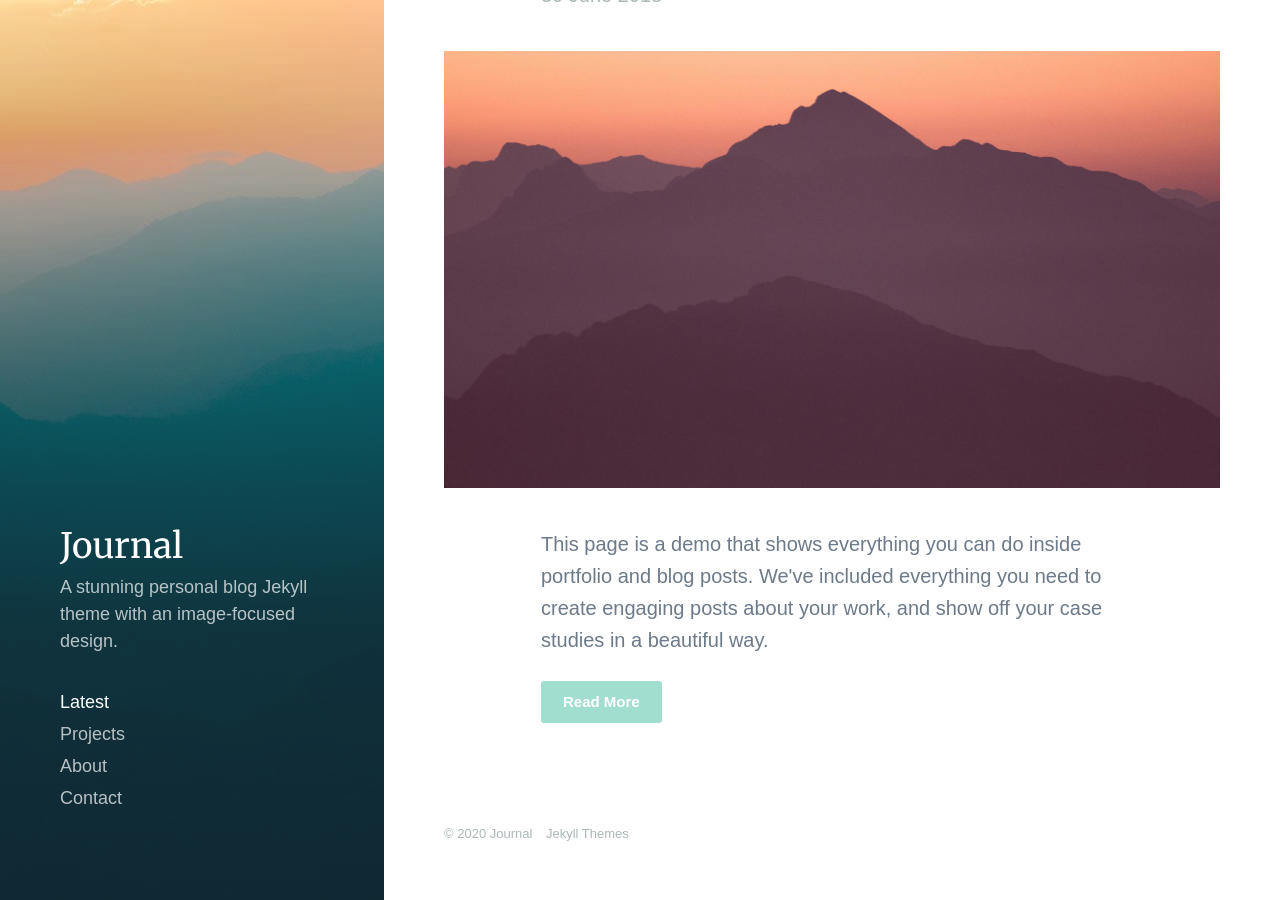
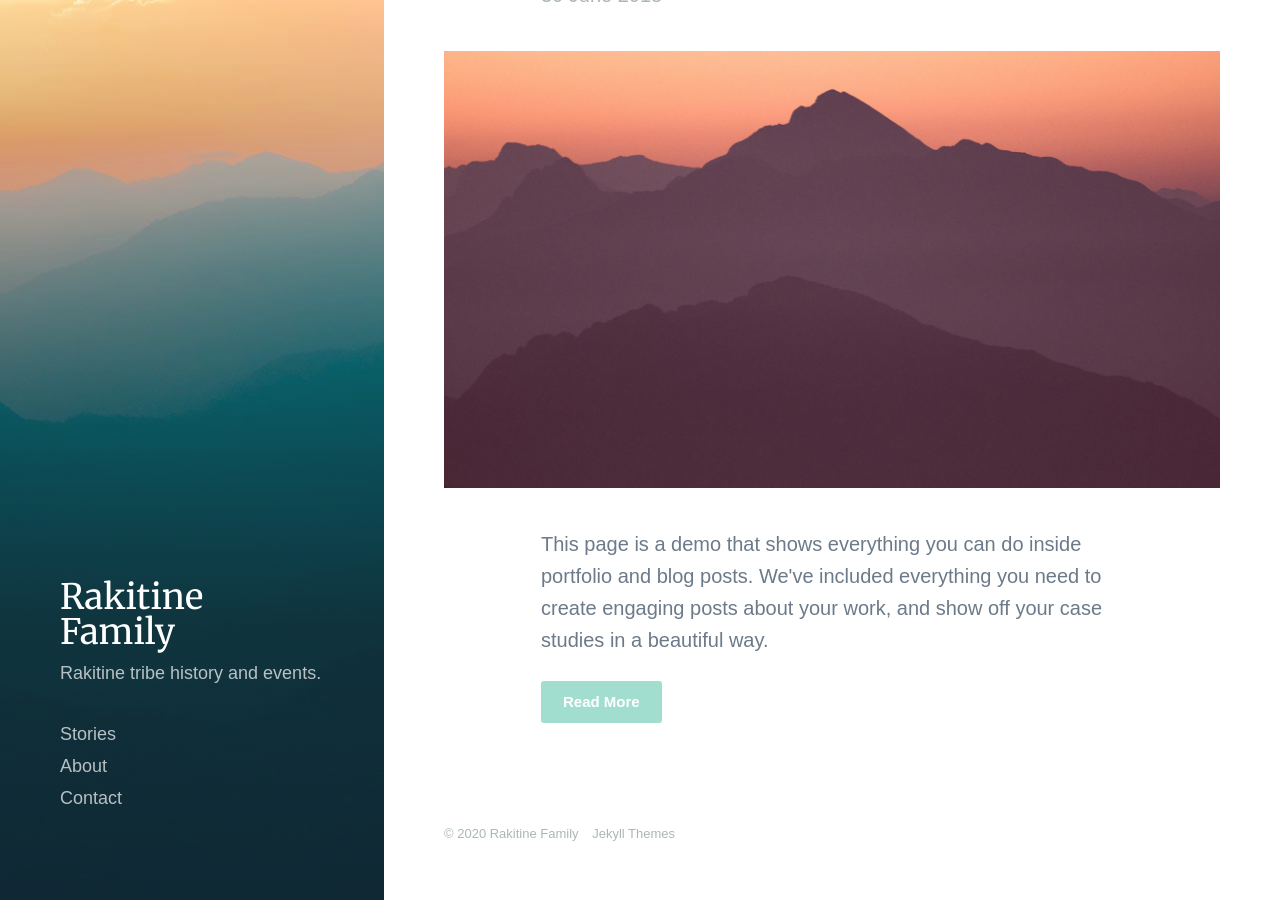
Before and after one commit to orakitine/rakitine-family, a Jekyll site: the page built from index.html, in a window 1280 px wide and 900 px high, scrolled down 133 px. Built offline with Jekyll 4.4.1, drawn with Linux system fonts in a browser that asks for light colours; nearby versions of some CDN libraries; some web fonts are replaced; the list of posts is cut into pages by our own code.

Commit message:
WIP setting up new theme

```diff
--- a/Gemfile
+++ b/Gemfile
@@ -1,6 +1,6 @@
 source 'https://rubygems.org'
 
-gem 'jekyll', '3.8.5'
+gem 'jekyll', '3.8.7'
 
 group :jekyll_plugins do
   gem 'jekyll-paginate'
--- a/_config.yml
+++ b/_config.yml
@@ -7,6 +7,12 @@ collections:
   pages:
     output: true
     permalink: /:name
+  posts:
+    output: true
+    permalink: /blog/:slug
+  stories:
+    output: true
+    permalink: /stories/:slug
   posts:
     output: true
     permalink: /blog/:slug
@@ -35,6 +41,12 @@ defaults:
   -
     scope:
       path: ""
+      type: "stories"
+    values:
+      layout: "post"
+  -
+    scope:
+      path: ""
       type: "projects"
     values:
       layout: "project"
@@ -52,5 +64,5 @@ plugins:
   - jekyll-paginate
   - jekyll-sitemap
 
-paginate: 6
-paginate_path: "/blog/page:num/"
+paginate: 2
+paginate_path: "page:num/"
--- a/_data/settings.yml
+++ b/_data/settings.yml
@@ -1,6 +1,6 @@
 basic_settings:
-  site_title: Journal
-  site_tagline: A stunning personal blog Jekyll theme with an image-focused design.
+  site_title: Rakitine Family
+  site_tagline: Rakitine tribe history and events.
   favicon_image: /images/favicon.png
 
 header_settings:
@@ -10,10 +10,8 @@ header_settings:
 
 menu_settings:
   menu_items:
-    - title: 'Latest'
-      url: '/'
-    - title: 'Projects'
-      url: '/projects/'
+    - title: 'Stories'
+      url: '/stories/'
     - title: 'About'
       url: '/about'
     - title: 'Contact'
```
Also changed, not shown: _stories/index.html (added, +36 -0 lines), _stories/val__bazar.md (added, +34 -0 lines), _stories/val__russia.md (added, +12 -0 lines), _stories/val__volga.md (added, +31 -0 lines), Gemfile.lock, 1 other file.
